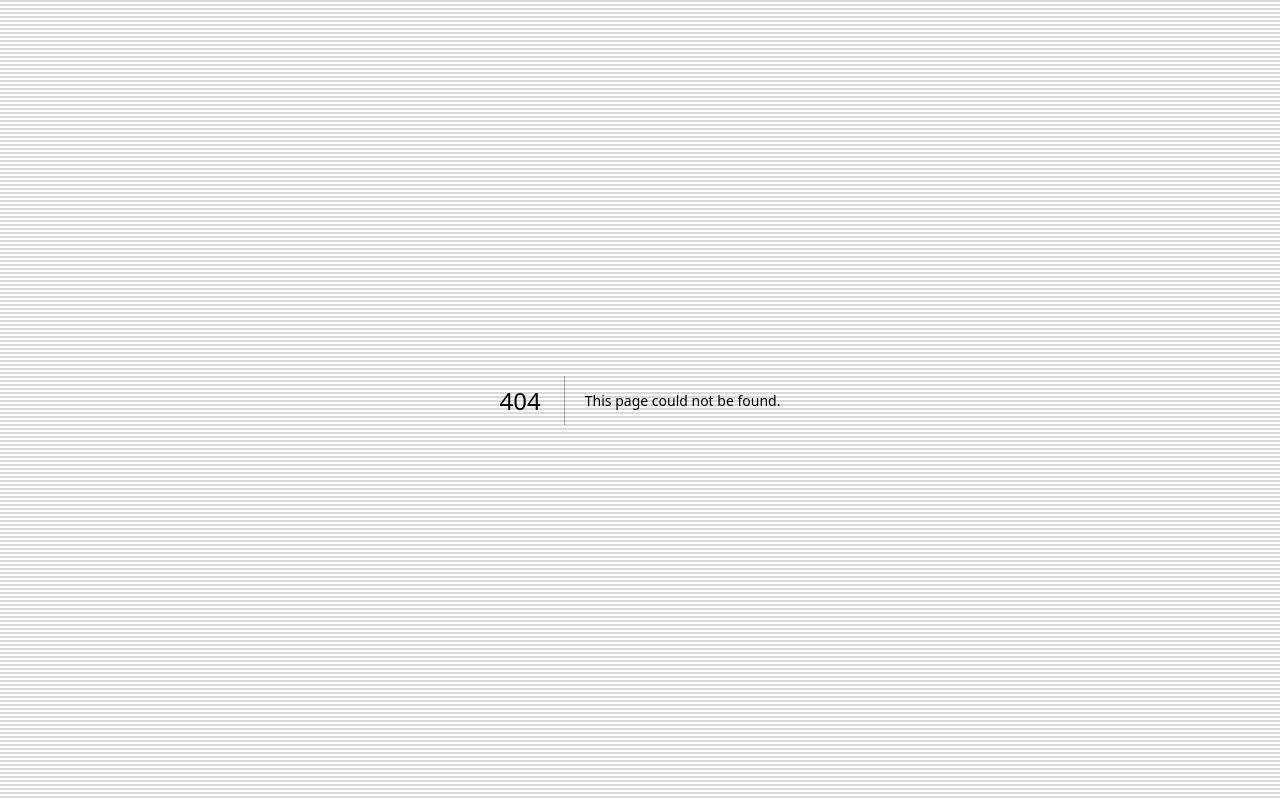
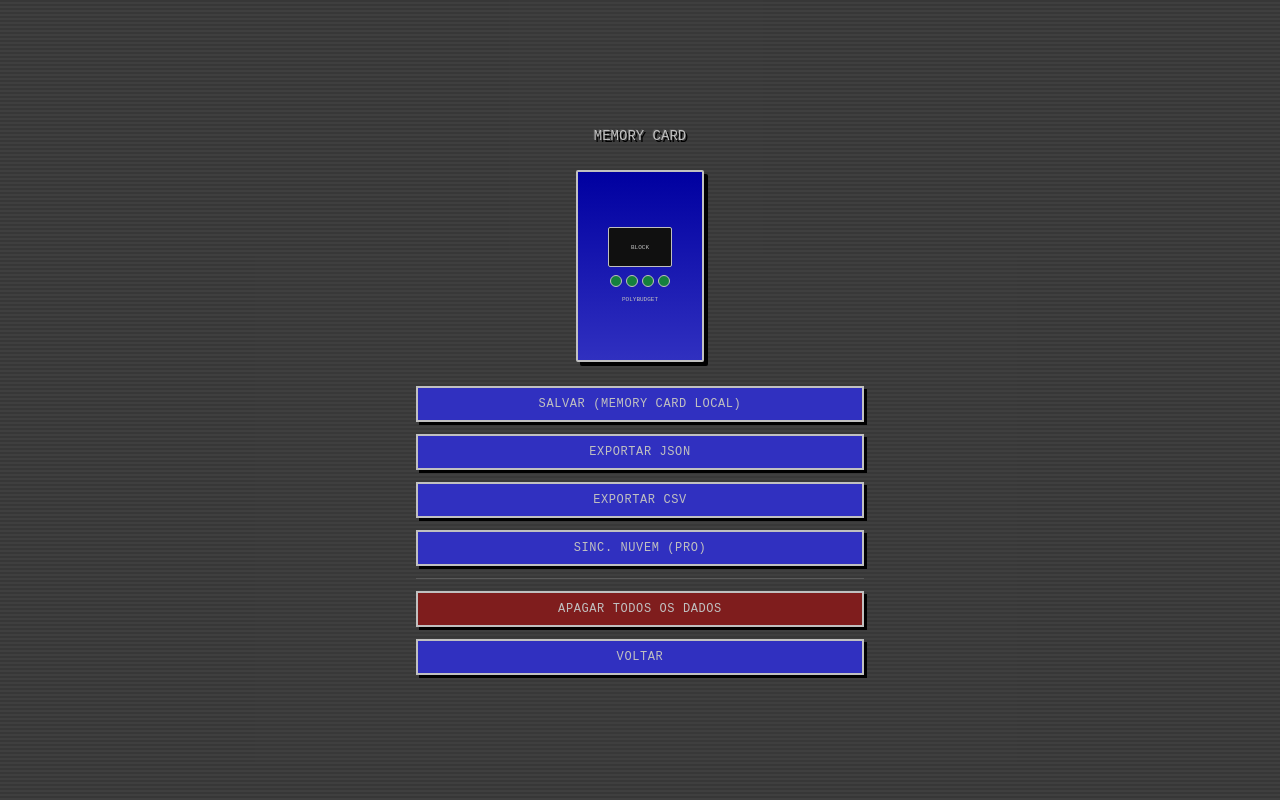
Before and after one commit to Arthurmt15/finan-as, a Next.js app in the folder polybudget/: page /dashboard/memory-card in a window 1280 px wide. Before the commit this address had no page. Built offline with nearby package versions, Linux system fonts and the light colour scheme.

Commit message:
feat: páginas de orçamento e memory card (backup/export)

```diff
--- /dev/null
+++ b/polybudget/src/app/dashboard/memory-card/page.tsx
@@ -0,0 +1,136 @@
+'use client'
+
+import { useState } from 'react'
+import { useRouter } from 'next/navigation'
+import { useTransactions } from '@/hooks/useTransactions'
+import { DialogOverlay } from '@/components/ui/DialogOverlay'
+
+type Phase = 'menu' | 'saving' | 'saved' | 'exporting' | 'exported'
+
+/**
+ * Página "Memory Card" — sistema de backup e exportação de dados.
+ * Oferece:
+ * - Salvamento local (simula Memory Card do PS1 com animação)
+ * - Exportação JSON / CSV
+ * - Sincronização na nuvem (placeholder para versão Pro)
+ * - Limpeza total dos dados
+ *
+ * O visual inclui um Memory Card estilizado com LEDs que piscam durante operações.
+ */
+export default function MemoryCardPage() {
+  const router = useRouter()
+  const { exportJson, exportCsv, clearAll } = useTransactions()
+  const [phase, setPhase] = useState<Phase>('menu')
+  const [message, setMessage] = useState('')
+
+  /** Salva um snapshot do estado no localStorage com animação de saving */
+  async function handleSaveLocal() {
+    setPhase('saving')
+    setMessage('Salvando no Memory Card...')
+    await sleep(1000)
+    const backup = {
+      timestamp: new Date().toISOString(),
+      version: '0.1.0',
+      data: 'Dados salvos no navegador (IndexedDB).',
+    }
+    localStorage.setItem('polybudget-backup', JSON.stringify(backup))
+    setPhase('saved')
+    setMessage('Salvo com sucesso!')
+  }
+
+  /** Exporta todas as transações como JSON */
+  async function handleExportJson() {
+    setPhase('exporting')
+    setMessage('Exportando dados...')
+    await sleep(600)
+    await exportJson()
+    setPhase('exported')
+    setMessage('Arquivo JSON exportado!')
+  }
+
+  /** Exporta todas as transações como CSV */
+  async function handleExportCsv() {
+    setPhase('exporting')
+    setMessage('Exportando dados...')
+    await sleep(600)
+    await exportCsv()
+    setPhase('exported')
+    setMessage('Arquivo CSV exportado!')
+  }
+
+  /** Placeholder de sincronização na nuvem */
+  async function handleCloudSync() {
+    setPhase('saving')
+    setMessage('Sincronizando com a nuvem...')
+    await sleep(2000)
+    setPhase('saved')
+    setMessage('Nuvem: recurso disponível na versão Pro.')
+  }
+
+  return (
+    <DialogOverlay>
+      <div className="flex flex-col items-center w-full max-w-md">
+        <h1 className="font-pixel text-sm text-ps1-white glow-text mb-6">
+          MEMORY CARD
+        </h1>
+
+        {/* Representação visual estilizada de um Memory Card do PS1 */}
+        <div className="w-32 h-48 bg-gradient-to-b from-ps1-blue to-ps1-blue-light border-2 border-ps1-white
+                        rounded-sm mb-6 flex flex-col items-center justify-center gap-2 shadow-ps1
+                        relative overflow-hidden">
+          <div className="w-16 h-10 bg-ps1-black border border-ps1-white rounded-sm flex items-center justify-center">
+            <span className="font-pixel text-[6px] text-ps1-white">BLOCK</span>
+          </div>
+          <div className="flex gap-1">
+            {[0, 1, 2, 3].map((i) => (
+              <div key={i} className={`w-3 h-3 rounded-full border border-ps1-white ${phase === 'saving' ? 'bg-ps1-yellow animate-pulse' : 'bg-green-700'}`} />
+            ))}
+          </div>
+          <p className="font-pixel text-[6px] text-ps1-white">POLYBUDGET</p>
+
+          {phase === 'saving' && (
+            <div className="absolute inset-0 bg-black/60 flex items-center justify-center">
+              <div className="w-3/4 h-1 bg-ps1-yellow animate-pulse" />
+            </div>
+          )}
+        </div>
+
+        {/* Mensagem de status da operação atual */}
+        {message && (
+          <p className="font-mono text-sm text-ps1-yellow mb-4 animate-pulse">{message}</p>
+        )}
+
+        {/* Botões de ação */}
+        <div className="w-full max-w-md space-y-3">
+          <button onClick={handleSaveLocal} disabled={phase === 'saving' || phase === 'exporting'} className="btn-ps1 w-full disabled:opacity-30">
+            SALVAR (Memory Card Local)
+          </button>
+          <button onClick={handleExportJson} disabled={phase === 'saving' || phase === 'exporting'} className="btn-ps1 w-full disabled:opacity-30">
+            EXPORTAR JSON
+          </button>
+          <button onClick={handleExportCsv} disabled={phase === 'saving' || phase === 'exporting'} className="btn-ps1 w-full disabled:opacity-30">
+            EXPORTAR CSV
+          </button>
+          <button onClick={handleCloudSync} disabled={phase === 'saving' || phase === 'exporting'} className="btn-ps1 w-full disabled:opacity-30">
+            SINC. NUVEM (Pro)
+          </button>
+
+          <hr className="border-ps1-white/20 my-4" />
+
+          <button onClick={clearAll} className="btn-ps1 w-full bg-red-900 hover:bg-red-800">
+            APAGAR TODOS OS DADOS
+          </button>
+
+          <button onClick={() => router.push('/dashboard')} className="btn-ps1 w-full mt-4">
+            VOLTAR
+          </button>
+        </div>
+      </div>
+    </DialogOverlay>
+  )
+}
+
+/** Utilitário para pausar a execução (simula tempo de operação) */
+function sleep(ms: number) {
+  return new Promise((r) => setTimeout(r, ms))
+}
--- /dev/null
+++ b/polybudget/src/app/dashboard/orcamento/page.tsx
@@ -0,0 +1,90 @@
+'use client'
+
+import { useState } from 'react'
+import { useRouter } from 'next/navigation'
+import { usePlayerStore } from '@/stores/usePlayerStore'
+import { DialogOverlay } from '@/components/ui/DialogOverlay'
+
+/**
+ * Página "Orçamento" — define HP máximo (orçamento mensal) e
+ * MP máximo (reserva/economias). Os valores alimentam a store
+ * do jogador e são exibidos no painel de status do Dashboard.
+ */
+export default function OrcamentoPage() {
+  const router = useRouter()
+  const { hp, maxHp, mp, maxMp, setBudget, setSavings } = usePlayerStore()
+
+  const [budgetInput, setBudgetInput] = useState(String(maxHp))
+  const [savingsInput, setSavingsInput] = useState(String(maxMp))
+  const [saved, setSaved] = useState(false)
+
+  function handleSave() {
+    const newBudget = Number(budgetInput)
+    const newSavings = Number(savingsInput)
+    if (newBudget > 0) setBudget(newBudget)
+    if (newSavings >= 0) setSavings(newSavings)
+    setSaved(true)
+  }
+
+  return (
+    <DialogOverlay>
+      <div className="dialog-box w-full max-w-md">
+        <h1 className="font-pixel text-sm text-ps1-white glow-text mb-6 text-center">
+          ORÇAMENTO MENSAL
+        </h1>
+
+        <div className="mb-4">
+          <label className="font-pixel text-[8px] text-ps1-white/70 block mb-1">
+            ORÇAMENTO TOTAL (HP MÁXIMO)
+          </label>
+          <input
+            type="number"
+            min="1"
+            value={budgetInput}
+            onChange={(e) => { setBudgetInput(e.target.value); setSaved(false) }}
+            className="w-full bg-ps1-black border-2 border-ps1-white text-ps1-white font-pixel text-sm px-3 py-2 outline-none focus:border-ps1-yellow"
+          />
+          <p className="font-mono text-[10px] text-ps1-white/40 mt-1">
+            Valor atual: R$ {maxHp.toFixed(0)} · HP restante: R$ {hp.toFixed(0)}
+          </p>
+        </div>
+
+        <div className="mb-6">
+          <label className="font-pixel text-[8px] text-ps1-white/70 block mb-1">
+            RESERVA / ECONOMIAS (MP)
+          </label>
+          <input
+            type="number"
+            min="0"
+            value={savingsInput}
+            onChange={(e) => { setSavingsInput(e.target.value); setSaved(false) }}
+            className="w-full bg-ps1-black border-2 border-ps1-white text-ps1-white font-pixel text-sm px-3 py-2 outline-none focus:border-ps1-yellow"
+          />
+          <p className="font-mono text-[10px] text-ps1-white/40 mt-1">
+            Valor atual: R$ {maxMp.toFixed(0)} · MP atual: R$ {mp.toFixed(0)}
+          </p>
+        </div>
+
+        {saved && (
+          <p className="font-mono text-sm text-green-400 text-center mb-4 animate-pulse">
+            Salvo com sucesso!
+          </p>
+        )}
+
+        <button
+          onClick={handleSave}
+          className="btn-ps1 w-full bg-green-800 hover:bg-green-700"
+        >
+          SALVAR
+        </button>
+
+        <button
+          onClick={() => router.push('/dashboard')}
+          className="btn-ps1 w-full mt-2"
+        >
+          VOLTAR
+        </button>
+      </div>
+    </DialogOverlay>
+  )
+}
```
